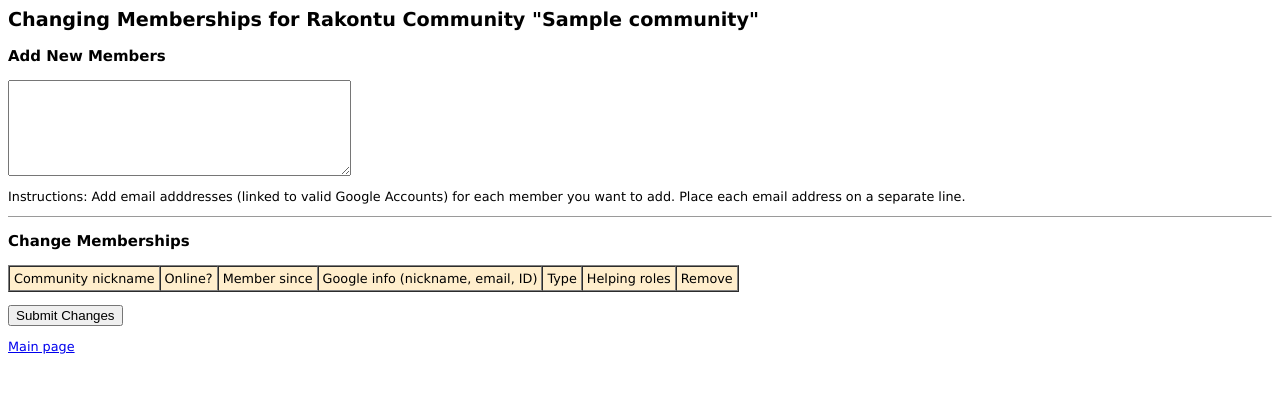
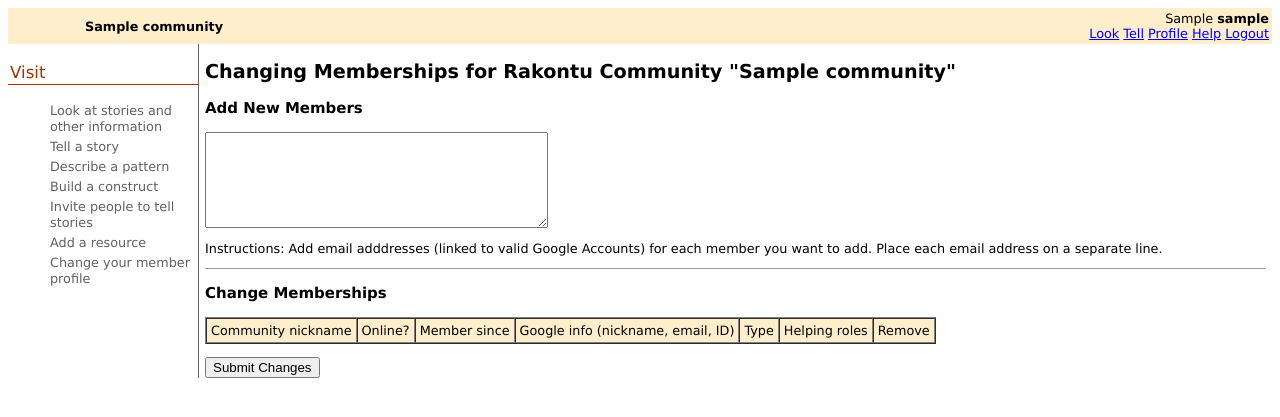
Before and after one commit to cfkurtz/rakontu, a Django app: template Rakontu/templates/manage/members.html in a window 1280 px wide. Shown: the top 417 px of the page. Run offline with Django 3.2, Linux system fonts and the light colour scheme; the template is opened without the code that fills it: most values are stand-ins (such as "Sample title", 1, 10 or a date in 2020); lists and menus that the app fills with data are empty.

Commit message:
Added top and side menu panels, using CSS. Looks really awful but it will improve. Removed "visitCommunity" page because it turns into a side panel of things you can do. Several things are broken, including the articles aren't saving their questions. Lots to do.

```diff
--- a/Rakontu/stylesheets/base.css
+++ b/Rakontu/stylesheets/base.css
@@ -21,3 +21,56 @@ div.select {
 fieldset {
 	background: #FFEECC;
 	}
+
+#header {
+	background: #FFEECC;
+	font-family: Verdana, Arial, Helvetica, sans-serif;
+	font-size: 100%;
+	}
+
+#sidebar {
+	float: left;
+	height: auto;
+	top: 130px;
+	bottom: 4px;
+	width: 190px;
+	border-right: 1px solid #666666;
+	}
+
+#sidebar p {
+	color: #993300;
+	font-size: 130%;
+	border-bottom: 1px solid #993300;
+	padding: 2px;
+}
+
+#sidebar ul li {
+	color: #993300;
+	display: block;
+	line-height: 16px;
+	list-style: none;
+	padding: 2px;
+}
+#sidebar ul li a {
+	color: #616161;
+	display: block;
+	text-decoration: none;
+	width: 160px;
+}
+
+#sidebar li a:hover {
+	background: #993300;
+	color: #fff;
+}
+
+#content {
+    float: none;
+    top: 130px;
+    bottom: 4px;
+	margin-left: 190px;
+	height: auto;
+	width: auto;
+	padding-left : 6px;
+	padding-right: 6px;
+	border-left: 1px solid #666666;
+	}
--- a/Rakontu/templates/admin/showAllCommunities.html
+++ b/Rakontu/templates/admin/showAllCommunities.html
@@ -3,6 +3,9 @@
 		<link type="text/css" rel="stylesheet" href="/stylesheets/base.css" />
 	</head>
 	<body>
+	{% include "../menus.html" %}
+	<div id="content">
+
 	{% if communities %}
     	{% for community in communities %}
       	<p>{{ community.name|escape }}<p>
@@ -16,6 +19,6 @@
     {% else %}
     	No communities.
     {% endif %}
-	<a href="/">Main page</a>
+	</div>
 	</body>
 </html>
--- a/Rakontu/templates/admin/showAllMembers.html
+++ b/Rakontu/templates/admin/showAllMembers.html
@@ -3,6 +3,9 @@
 		<link type="text/css" rel="stylesheet" href="/stylesheets/base.css" />
 	</head>
 	<body>
+	{% include "../menus.html" %}
+	<div id="content">
+
 	{% if members %}
     	{% for member in members %}
       	<blockquote>{{ member.nickname|escape }} has email {{ member.user.email}} and belongs to {{ member.community.name|escape }} and is a {{ member.governanceType }} and has these helping roles: {{ member.helpingRoles|join:", "|default:"none" }}</blockquote>
@@ -10,6 +13,6 @@
     {% else %}
     	No members.
     {% endif %}
-    <p><a href="/">Main page</a>
+    </div>
 	</body>
 </html>
--- a/Rakontu/templates/createCommunity.html
+++ b/Rakontu/templates/createCommunity.html
@@ -3,6 +3,7 @@
 		<link type="text/css" rel="stylesheet" href="/stylesheets/base.css" />
 	</head>
 	<body>
+
 		<form action="/createCommunity" method="post">
 
 			Community name:
--- a/Rakontu/templates/manage/members.html
+++ b/Rakontu/templates/manage/members.html
@@ -3,6 +3,9 @@
 		<link type="text/css" rel="stylesheet" href="/stylesheets/base.css" />
 	</head>
 	<body>
+		{% include "../menus.html" %}
+		<div id="content">
+
 		<form action="/manage/members" method="post">
 		<h2>Changing Memberships for Rakontu Community "{{ community.name|escape }}"</h2>
 		<p>
@@ -49,6 +52,6 @@
 
     <input type="submit" name="submitChanges" value="Submit Changes">
 	</form>
+	</div>
 	</body>
-	<p><a href="/">Main page</a>
 </html>
--- a/Rakontu/templates/manage/personifications.html
+++ b/Rakontu/templates/manage/personifications.html
@@ -3,6 +3,9 @@
 		<link type="text/css" rel="stylesheet" href="/stylesheets/base.css" />
 	</head>
 	<body>
+		{% include "../menus.html" %}
+		<div id="content">
+
 		<form action="/manage/personifications" method="post">
 		<h2>Changing Personifications for Rakontu Community "{{ community.name|escape }}"</h2>
 		<p>
@@ -35,6 +38,6 @@
 	<p>
     <input type="submit" name="submitChanges" value="Submit Changes">
 	</form>
+	</div>
 	</body>
-	<p><a href="/">Main page</a>
 </html>
--- a/Rakontu/templates/manage/questions/questions.html
+++ b/Rakontu/templates/manage/questions/questions.html
@@ -3,6 +3,9 @@
 		<link type="text/css" rel="stylesheet" href="/stylesheets/base.css" />
 	</head>
 	<body>
+	{% include "../../menus.html" %}
+	<div id="content">
+
 		<form action="/manage/questions/questions" method="post" enctype="multipart/form-data">
 		<h2>Changing Questions about {{refer_type_plural|capfirst}} for Rakontu Community "{{ community.name|escape }}"</h2>
 
@@ -106,6 +109,6 @@
 		<p>
     <input type="submit" name="changesTo|{{refer_type}}" value="Change Questions"/>
 	</form>
+	</div>
 	</body>
-	<p><a href="/">Main page</a>
 </html>
--- a/Rakontu/templates/manage/settings.html
+++ b/Rakontu/templates/manage/settings.html
@@ -3,6 +3,9 @@
 		<link type="text/css" rel="stylesheet" href="/stylesheets/base.css" />
 	</head>
 	<body>
+		{% include "../menus.html" %}
+		<div id="content">
+
 		<form action="/manage/settings" method="post" enctype="multipart/form-data">
 		<h2>Changing Settings for Rakontu Community "{{ community.name|escape }}"</h2>
 		<p>Community ID number (database key): {{community.key}}</p>
@@ -77,6 +80,6 @@
 
     <input type="submit" name="changeSettings" value="Change Settings">
 	</form>
+	</div>
 	</body>
-	<p><a href="/">Main page</a>
 </html>
--- /dev/null
+++ b/Rakontu/templates/menus.html
@@ -0,0 +1,61 @@
+
+
+<div id="header">
+
+	<table border="0" width="100%">
+	<tr><td align="left" valign="center" width="70">
+	{% if community.image %}
+		<div><img src="img?community_id={{community.key}}"></img>
+	{% endif %}
+	</td><td align="left" valign="center">
+	<b>{{ community.name }}</b>
+	</td><td align="right" valign="center">
+	{{current_member.governanceType|capfirst}} <b>{{ current_member.nickname }}</b><br>
+	<a href="/visit/look">Look</a>
+	<a href="/visit/story">Tell</a>
+	<a href="/visit/profile">Profile</a>
+	<a href="xxx">Help</a>
+	<a href="{{logout_url}}">Logout</a>
+	</td></tr></table>
+
+</div>
+
+<div id="sidebar">
+
+	<p>Visit</p>
+	<ul>
+  	<li><a href="/visit/look">Look at stories and other information</a></li>
+  	<li><a href="/visit/story">Tell a story</a></li>
+  	<li><a href="/visit/pattern">Describe a pattern</a></li>
+  	<li><a href="/visit/construct">Build a construct</a></li>
+  	<li><a href="/visit/invitation">Invite people to tell stories</a></li>
+  	<li><a href="/visit/resource">Add a resource</a></li>
+  	<li><a href="/visit/profile">Change your member profile</a></li>
+  	</ul>
+
+  	{% if current_member.isManager or current_member.isOwner %}
+      	<p>Manage</p>
+      	<ul>
+      	<li><a href="/manage/members">Memberships</a></li>
+      	<li><a href="/manage/settings">Settings</a></li>
+      	<li><a href="/manage/questions/story">Questions about stories</a></li>
+      	<li><a href="/manage/questions/pattern">Questions about patterns</a></li>
+      	<li><a href="/manage/questions/construct">Questions about constructs</a></li>
+      	<li><a href="/manage/questions/invitation">Questions about invitations</a></li>
+      	<li><a href="/manage/questions/resource">Questions about resources</a></li>
+      	<li><a href="/manage/questions/member">Questions about members</a></li>
+      	<li><a href="/manage/personifications">Personifications</a></li>
+      	<li><a href="/manage/technical">Backup</a></li>
+      	</ul>
+    {% endif %}
+
+	{% if user_is_admin %}
+		<p>Administer site</p>
+		<ul>
+		<li><a href="/admin/showAllCommunities">Show All Communities</a></li>
+		<li><a href="/admin/showAllMembers">Show All Members</a></li>
+		</ul>
+	{% endif %}
+
+
+</div>
```
Also changed, not shown: Rakontu/main.py (+86 -41 lines), Rakontu/models.py (+7 -10 lines), Rakontu/snippets.py (+17 -14 lines), Rakontu/templates/visit/article.html (+11 -4 lines), Rakontu/templates/visit/look.html (added, +26 -0 lines), Rakontu/templates/visit/profile.html (+28 -23 lines), Rakontu/templates/visit/read.html (added, +35 -0 lines), Rakontu/templates/visitCommunity.html (deleted, +0 -55 lines), Rakontu/todo.txt (added, +14 -0 lines).
